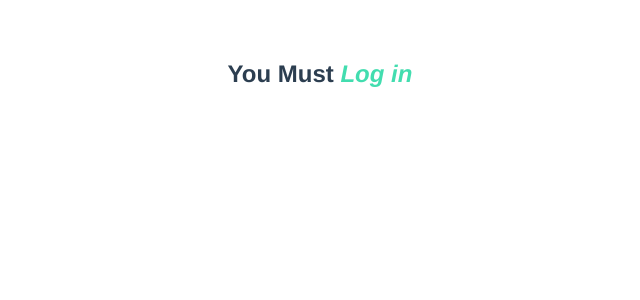
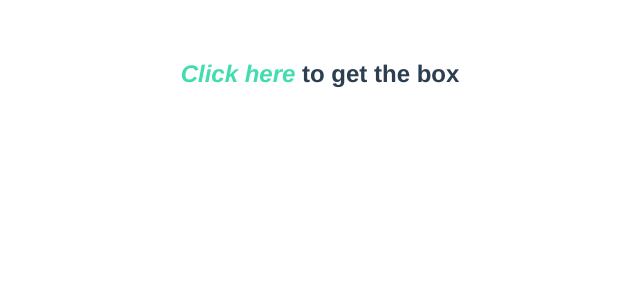
Before and after one commit to kabirsumn/Vue-Emit, a Vue app: page / in a window 1280 px wide. Shown: the top 300 px of the page, without its empty margins (320-960 px from the left). Built offline with nearby package versions, Linux system fonts and the light colour scheme.

Commit message:
box style changed

```diff
--- a/src/App.vue
+++ b/src/App.vue
@@ -1,5 +1,7 @@
 <template>
-  <h2>You Must <span class="log-in" @click="getBlock">Log in</span></h2>
+  <h2>
+    <span class="log-in" @click="getBlock">Click here</span> to get the box
+  </h2>
   <block v-show="showBlock" @close="showBlock = false" />
 </template>
 
--- a/src/components/Block.vue
+++ b/src/components/Block.vue
@@ -8,4 +8,11 @@
 export default {};
 </script>
 
-<style></style>
+<style>
+.box {
+  width: 400px;
+  padding: 100px 0;
+  background-color: #15daa8;
+  border-radius: 10px;
+}
+</style>
```
